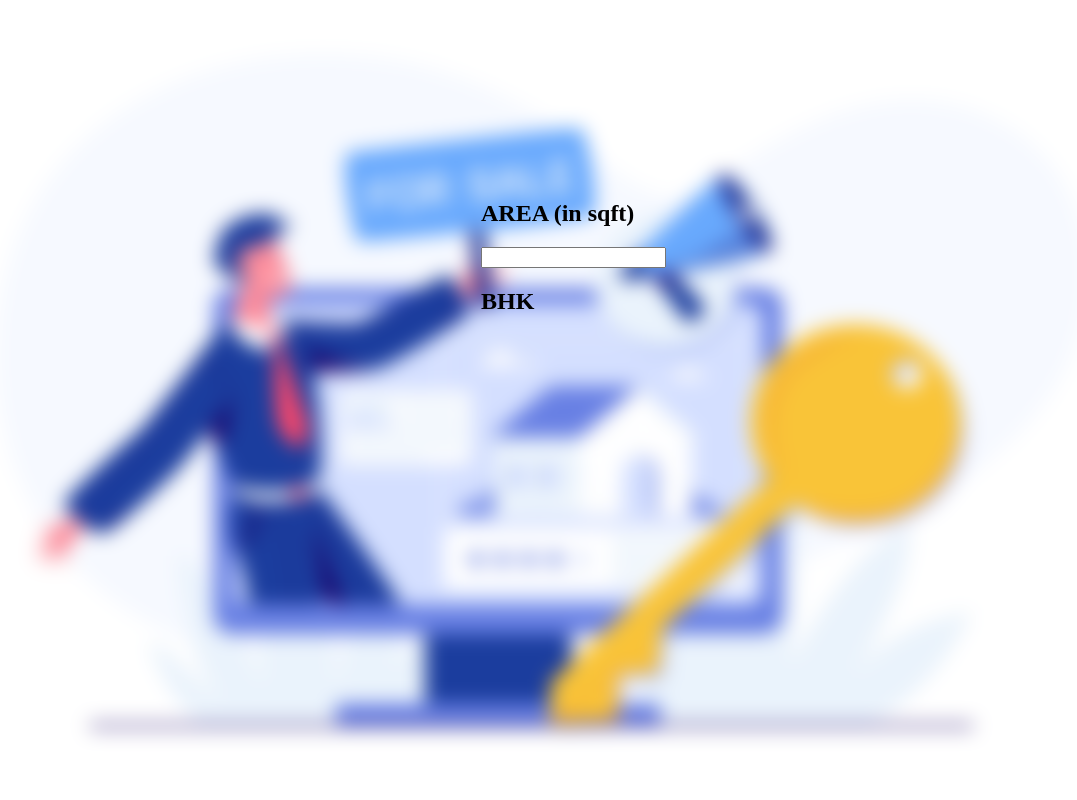
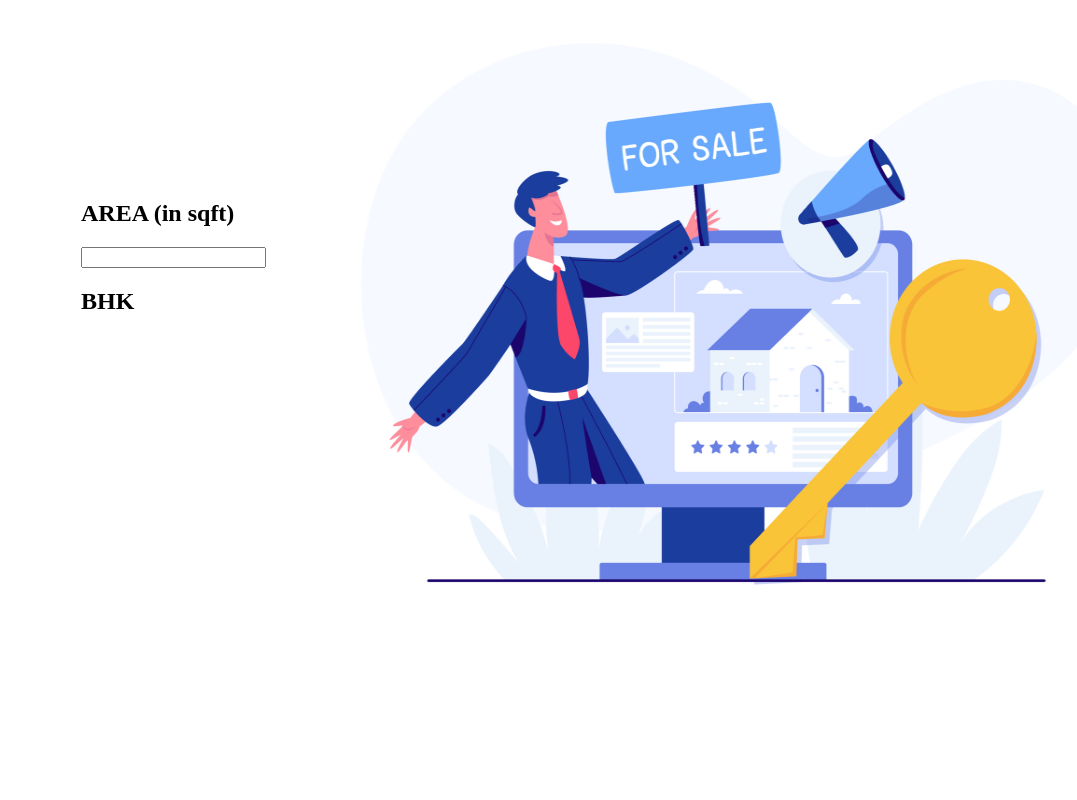
Before and after one commit to Kuntalthakur01/Real-estate-web-app, a Python web app: template templates/predict.html in a window 1280 px wide. Shown: the whole page, without its empty margins (119-1196 px from the left). Run offline with Jinja, Linux system fonts and the light colour scheme; the template is opened without the code that fills it, so the values that code supplies are empty.

Commit message:
new design

```diff
--- a/static/predict.css
+++ b/static/predict.css
@@ -11,7 +11,7 @@
 
 .form-predict{
     margin: 50px;
-    margin-left: 600px;
+    margin-left: 200px;
     margin-top:200px;
 }
 
@@ -19,20 +19,21 @@
 
 
 .img {
+    margin-left: 400px;
 
     background: url('../static/1.jpg');
 
-	background-repeat: no-repeat;
-  background-size: auto;
+background-repeat: no-repeat;
+
   background-size:100% 100%;
   -webkit-filter: blur(5px);
   -moz-filter: blur(5px);
   -o-filter: blur(5px);
   -ms-filter: blur(5px);
-  filter: blur(10px);
+  filter: blur(0px);
   position:fixed;
-  width: 100%;
-  height: 100%;
+  width: 70%;
+  height: 80%;
   top: 0;
   left: 0;
   z-index: -1;
```
Also changed, not shown: templates/index.html (added, +13 -0 lines), static/index.css (added), 1 other file.
